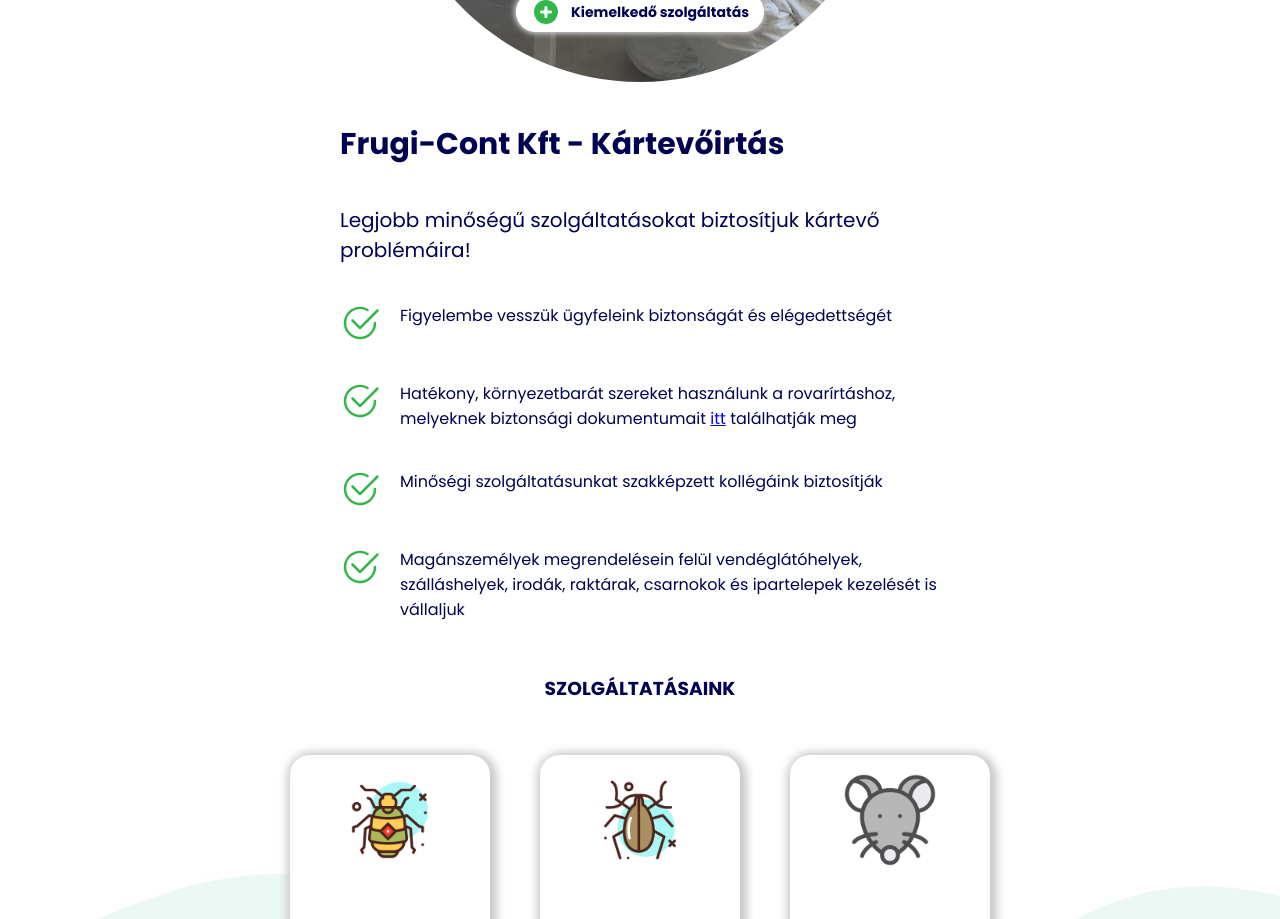
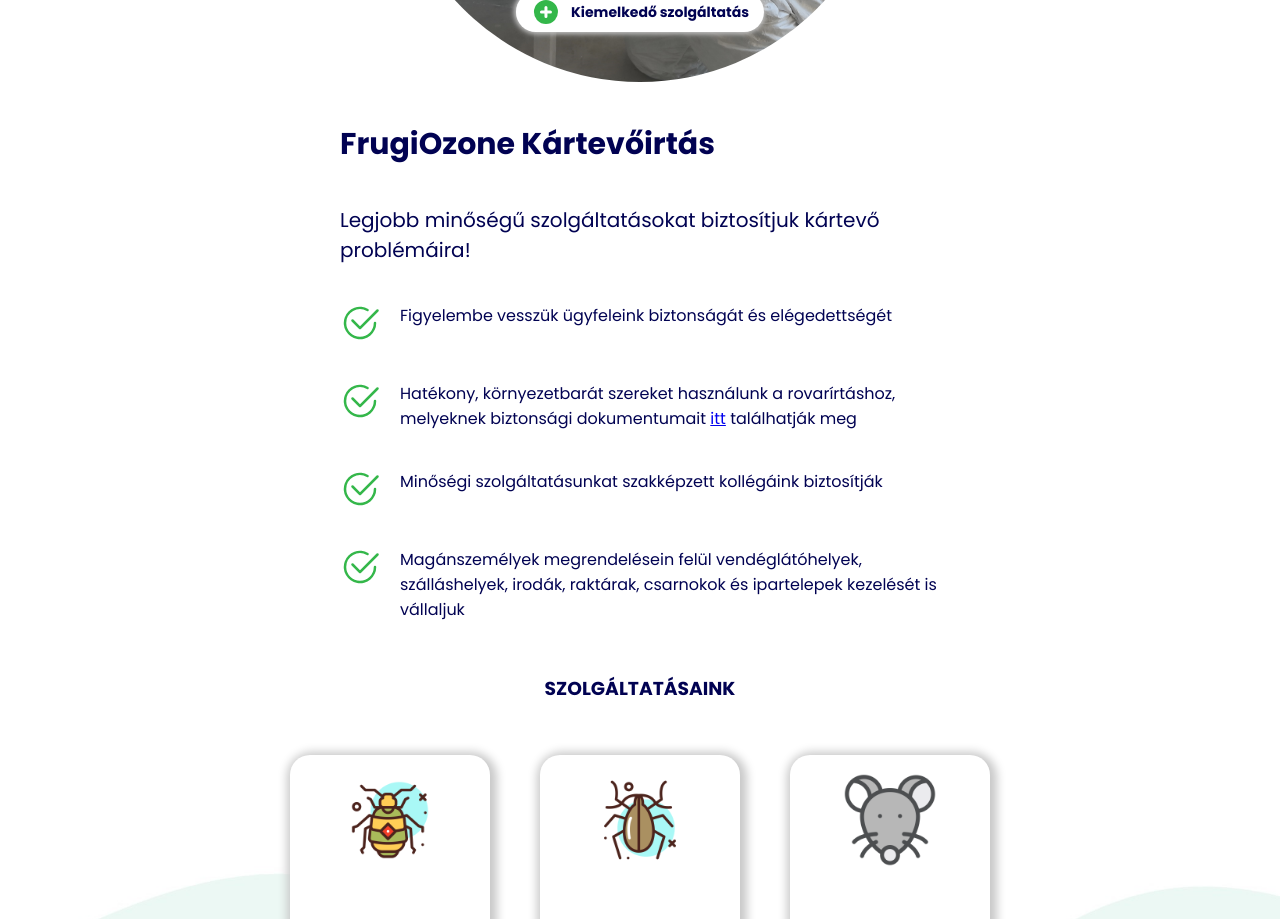
Before and after one commit to buikrisz/frugi, a React (Create React App) app: page /frugi/ in a window 1280 px wide. Shown: the part 1760-2679 px from the top of the page. Built offline with nearby package versions, Linux system fonts and the light colour scheme.

Commit message:
minor title changes

```diff
--- a/src/components/Header/Header.jsx
+++ b/src/components/Header/Header.jsx
@@ -11,7 +11,7 @@
         <header>
             <div className='headerLocation'>
                 <BsBug className='bugIcon'/>
-                <h4>Frugi-Ozone Kártevőirtás</h4>
+                <h4>FrugiOzone Kártevőirtás</h4>
             </div>
             <div>
                 <NavLink to="/" className={({ isActive }) => isActive ? "links selected" : "links"}>
--- a/src/components/PestChooseUs/PestChooseUs.jsx
+++ b/src/components/PestChooseUs/PestChooseUs.jsx
@@ -22,7 +22,7 @@
                     </button>
                 </div>
                 <div className='contentSeparator rightContent'>
-                    <h2>Frugi-Cont Kft - Kártevőirtás</h2>
+                    <h2>FrugiOzone Kártevőirtás</h2>
                     <h3>Legjobb minőségű szolgáltatásokat biztosítjuk kártevő problémáira!</h3>
                     <div className="listItem">
                         <BsCheck2Circle className='check' />
```
